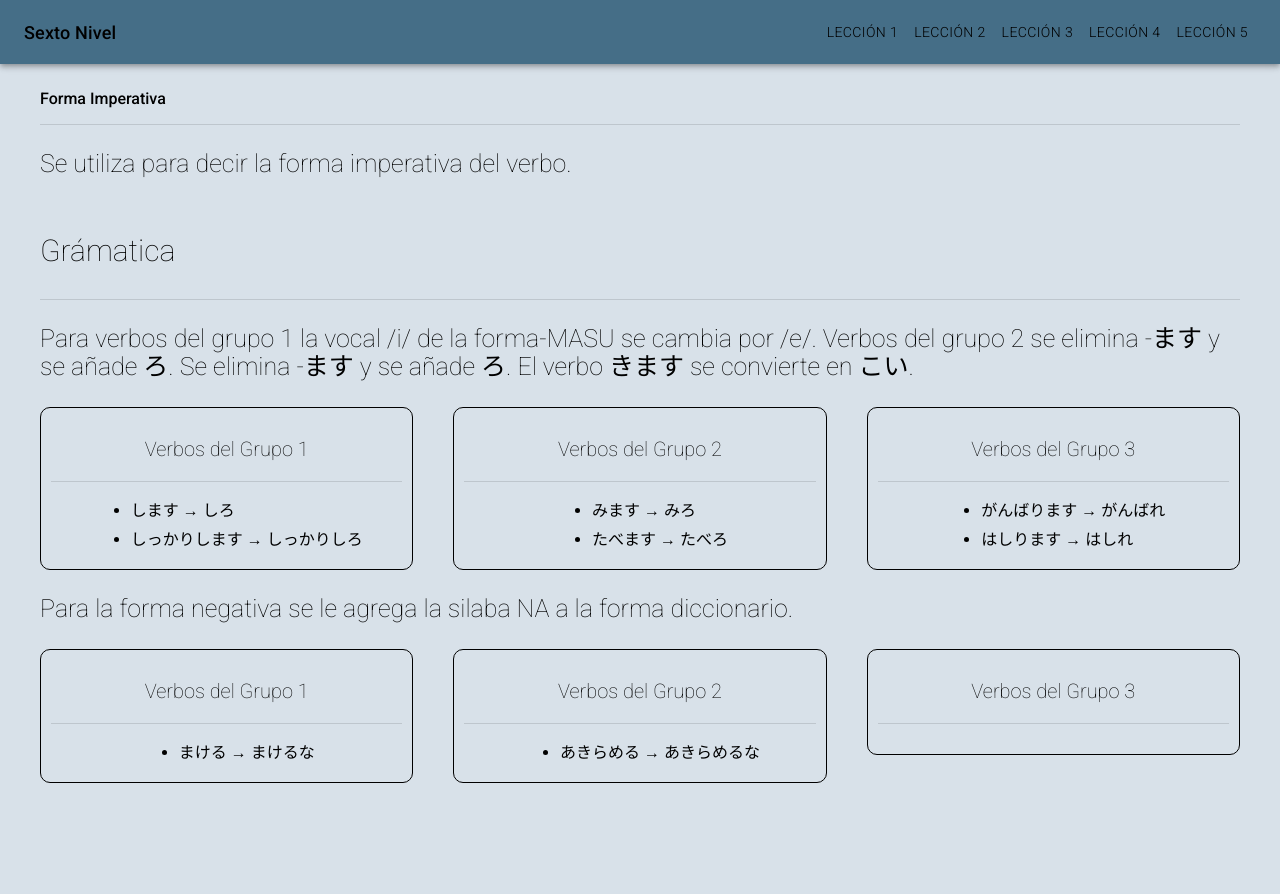
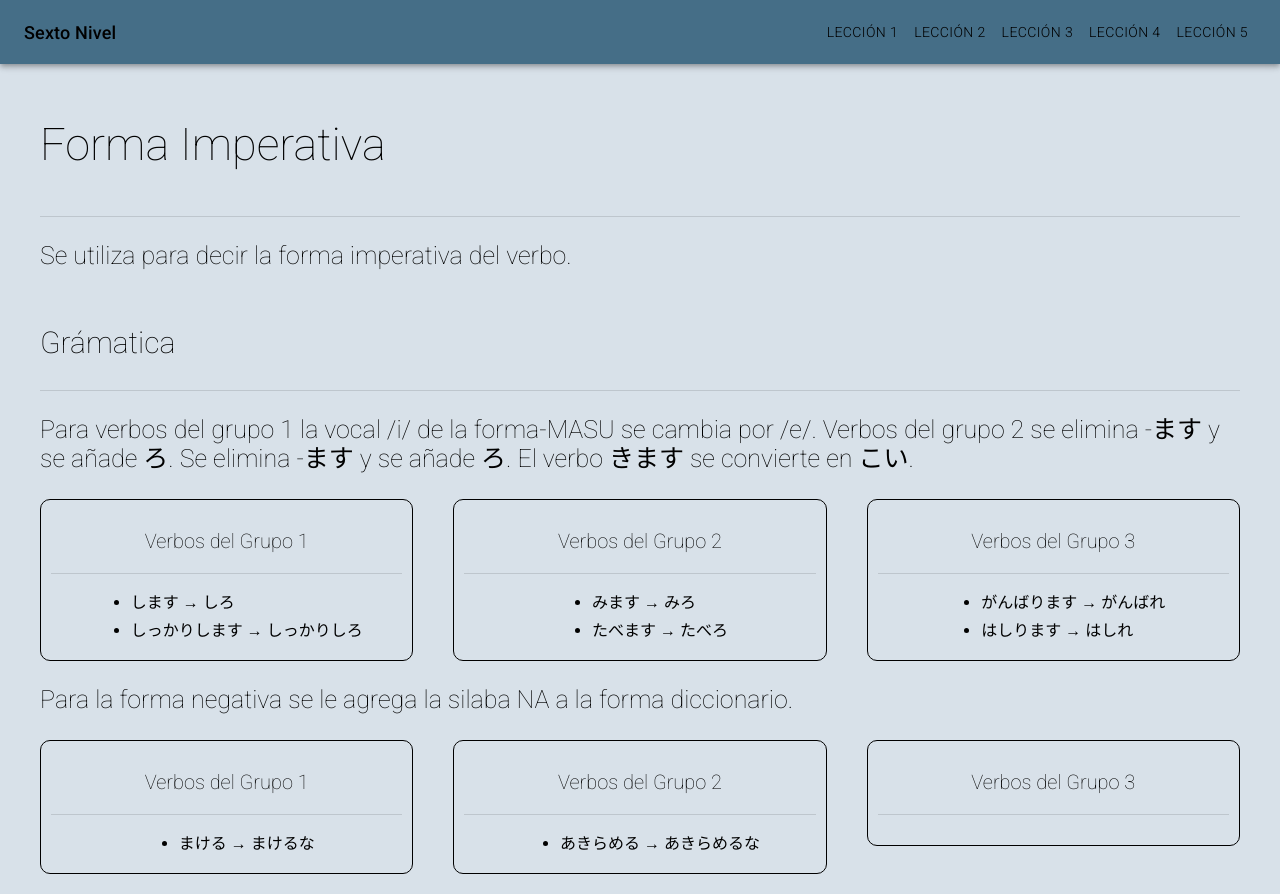
Before and after one commit to PaulMirve/japanese-project, a React (Create React App) app: page /imperative-form in a window 1280 px wide. Before the commit the page ends 803 px from the top, so only its background shows below. Built offline with nearby package versions, Linux system fonts and the light colour scheme.

Commit message:
solved error with style

```diff
--- a/src/components/Lessons/Lesson_1/ImperativeForm/ImperativeForm.jsx
+++ b/src/components/Lessons/Lesson_1/ImperativeForm/ImperativeForm.jsx
@@ -10,7 +10,7 @@ export default function ImperativeForm() {
 
     return (
         <Grid container direction='column'>
-            <p className={classes.tit}>Forma  Imperativa</p>
+            <p className={classes.title}>Forma  Imperativa</p>
             <Divider />
             <p className={classes.description}>Se utiliza para decir la forma imperativa del verbo.</p>
             <p className={classes.subtitle}>Grámatica</p>
```
Also changed, not shown: 1 other file (tests, documents, lock files or other folders).
